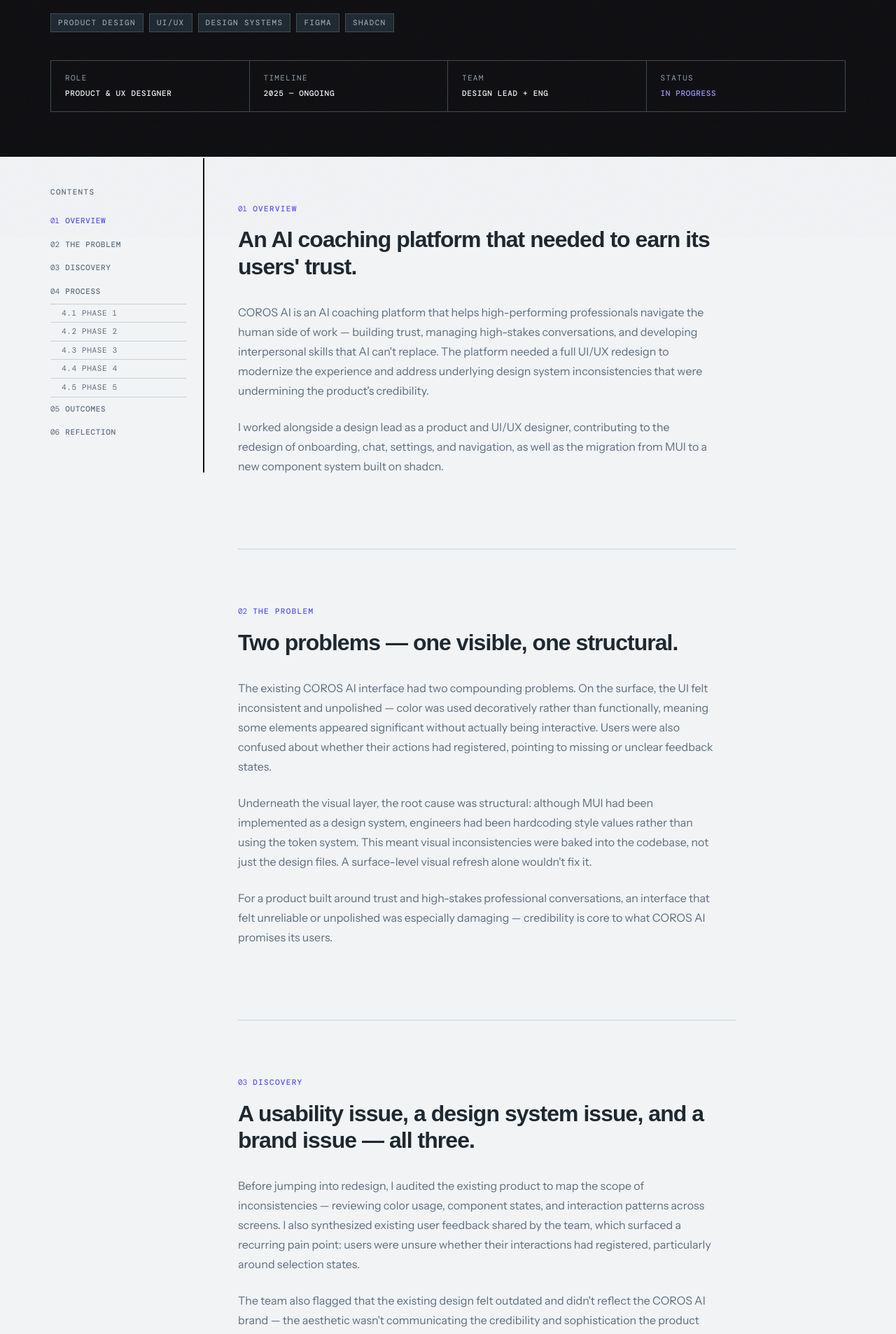
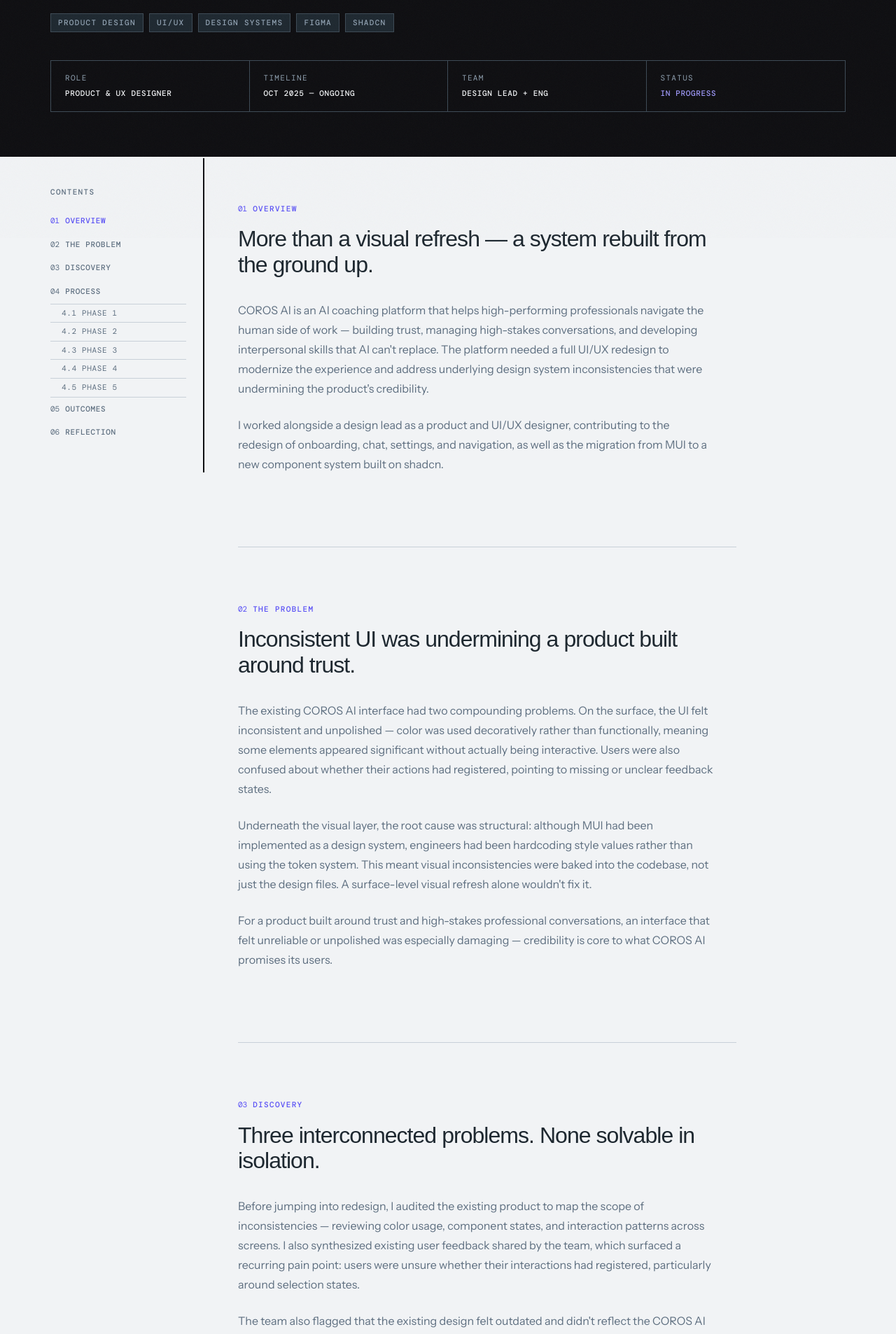
Before and after one commit to the-esoteric-girl/my-portfolio, a React (Vite) app: page /case-studies/coros-ai in a window 1280 px wide. Shown: the part 460-2366 px from the top of the page at 70% size. Built offline with nearby package versions, Linux system fonts and the light colour scheme.

Commit message:
update COROS AI case study page section titles

```diff
--- a/src/pages/CaseStudy.css
+++ b/src/pages/CaseStudy.css
@@ -244,9 +244,9 @@
 .cs-section-title {
   font-family: var(--font-heading);
   font-size: var(--text-3xl);
-  font-weight: var(--weight-bold);
+  font-weight: var(--weight-medium);
   letter-spacing: var(--tracking-tight);
-  line-height: 1.2;
+  line-height: 1.15;
   color: var(--color-text-primary);
   margin-bottom: var(--space-8);
 }
--- a/src/pages/CaseStudy.jsx
+++ b/src/pages/CaseStudy.jsx
@@ -158,7 +158,7 @@
             variant="secondary"
             size="sm"
             as="a"
-            href="/"
+            href="/work"
             className="cs-back"
           >
             ← Back to Work
--- a/src/pages/CorosAI.jsx
+++ b/src/pages/CorosAI.jsx
@@ -81,9 +81,9 @@
   /* ── IntersectionObserver — active TOC item ──────────────── */
   // Runs once on mount — observed elements are static; no dep needed
   useEffect(() => {
-    const els = ALL_OBSERVE_IDS.map((id) =>
-      document.getElementById(id),
-    ).filter(Boolean);
+    const els = ALL_OBSERVE_IDS.map((id) => document.getElementById(id)).filter(
+      Boolean,
+    );
 
     const observer = new IntersectionObserver(
       (entries) => {
@@ -156,7 +156,7 @@
             variant="secondary"
             size="sm"
             as="a"
-            href="/"
+            href="/work"
             className="cs-back"
           >
             ← Back to Work
@@ -186,7 +186,7 @@
             </div>
             <div className="cs-stat">
               <label>Timeline</label>
-              <span className="cs-stat-value">2025 — Ongoing</span>
+              <span className="cs-stat-value">Oct 2025 — Ongoing</span>
             </div>
             <div className="cs-stat">
               <label>Team</label>
@@ -248,7 +248,7 @@
               <span>Overview</span>
             </div>
             <h2 id="title-overview" className="cs-section-title">
-              An AI coaching platform that needed to earn its users' trust.
+              More than a visual refresh — a system rebuilt from the ground up.
             </h2>
             <p>
               COROS AI is an AI coaching platform that helps high-performing
@@ -278,15 +278,15 @@
               <span>The Problem</span>
             </div>
             <h2 id="title-problem" className="cs-section-title">
-              Two problems — one visible, one structural.
+              Inconsistent UI was undermining a product built around trust.
             </h2>
             <p>
               The existing COROS AI interface had two compounding problems. On
               the surface, the UI felt inconsistent and unpolished — color was
               used decoratively rather than functionally, meaning some elements
-              appeared significant without actually being interactive. Users were
-              also confused about whether their actions had registered, pointing
-              to missing or unclear feedback states.
+              appeared significant without actually being interactive. Users
+              were also confused about whether their actions had registered,
+              pointing to missing or unclear feedback states.
             </p>
             <p>
               Underneath the visual layer, the root cause was structural:
@@ -315,22 +315,21 @@
               <span>Discovery</span>
             </div>
             <h2 id="title-discovery" className="cs-section-title">
-              A usability issue, a design system issue, and a brand issue — all
-              three.
+              Three interconnected problems. None solvable in isolation.
             </h2>
             <p>
               Before jumping into redesign, I audited the existing product to
-              map the scope of inconsistencies — reviewing color usage, component
-              states, and interaction patterns across screens. I also synthesized
-              existing user feedback shared by the team, which surfaced a
-              recurring pain point: users were unsure whether their interactions
-              had registered, particularly around selection states.
+              map the scope of inconsistencies — reviewing color usage,
+              component states, and interaction patterns across screens. I also
+              synthesized existing user feedback shared by the team, which
+              surfaced a recurring pain point: users were unsure whether their
+              interactions had registered, particularly around selection states.
             </p>
             <p>
               The team also flagged that the existing design felt outdated and
               didn't reflect the COROS AI brand — the aesthetic wasn't
-              communicating the credibility and sophistication the product needed
-              to convey.
+              communicating the credibility and sophistication the product
+              needed to convey.
             </p>
             <p>
               Together these inputs pointed to three interconnected problems: a
@@ -350,7 +349,7 @@
               <span>Process</span>
             </div>
             <h2 id="title-process" className="cs-section-title">
-              The work, in order.
+              Five phases, from quick wins to full system migration.
             </h2>
             <p>
               The redesign unfolded in phases rather than a clean linear process
@@ -384,24 +383,14 @@
               </p>
               <p>
                 Ultimately, the team decided to retain the existing brand colors
-                and fonts, using the explorations to inform direction rather than
-                overhaul the identity.
+                and fonts, using the explorations to inform direction rather
+                than overhaul the identity.
               </p>
             </div>
 
             {/* 4.3 — Design System Migration */}
             <div id="phase-3">
               <h3>4.3 Design System Migration</h3>
-              <p>
-                With brand direction confirmed, we migrated from MUI to shadcn.
-                The existing MUI implementation was outdated and heavily
-                pre-styled, which had been causing engineers to constantly
-                override defaults — the root cause of the hardcoding problem.
-                Shadcn offered sensible defaults with greater flexibility, giving
-                us a foundation we could actually build consistently on. I
-                redefined the color token structure, built new components, and
-                established both light and dark mode across the system.
-              </p>
               <h4 className="cs-paragraph-heading">Why shadcn over MUI</h4>
               <p>
                 The decision came down to two factors. First, the version of MUI
@@ -429,8 +418,8 @@
                 personality selector slider with a toggle. The original slider
                 implied a spectrum, but the interaction is actually binary —
                 users choose between Supportive or Provocative. A toggle
-                accurately represents that mental model. Small change, meaningful
-                reason.
+                accurately represents that mental model. Small change,
+                meaningful reason.
               </p>
             </div>
 
@@ -459,7 +448,7 @@
               <span>Outcomes</span>
             </div>
             <h2 id="title-outcomes" className="cs-section-title">
-              A design system both teams can work from.
+              A design system both teams can actually work from.
             </h2>
             <p>
               The redesign established a more consistent and credible visual
@@ -482,7 +471,7 @@
               <span>Reflection</span>
             </div>
             <h2 id="title-reflection" className="cs-section-title">
-              Define success before you start.
+              Next time, define success before designing anything.
             </h2>
             <p>
               Looking back, the biggest thing I'd do differently is defining
```
